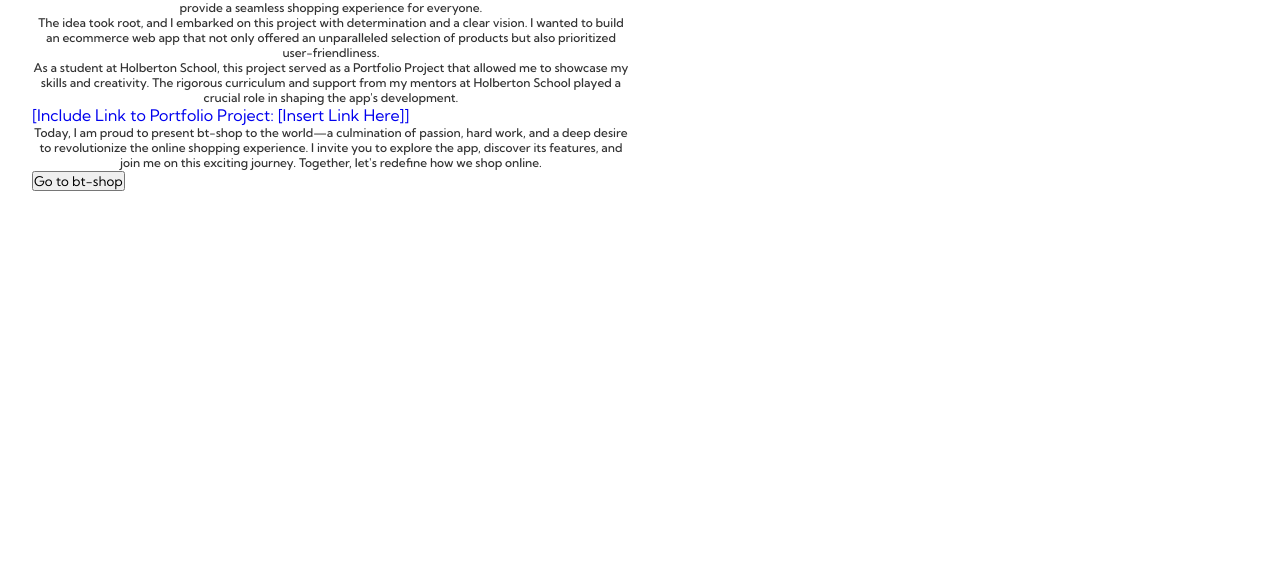
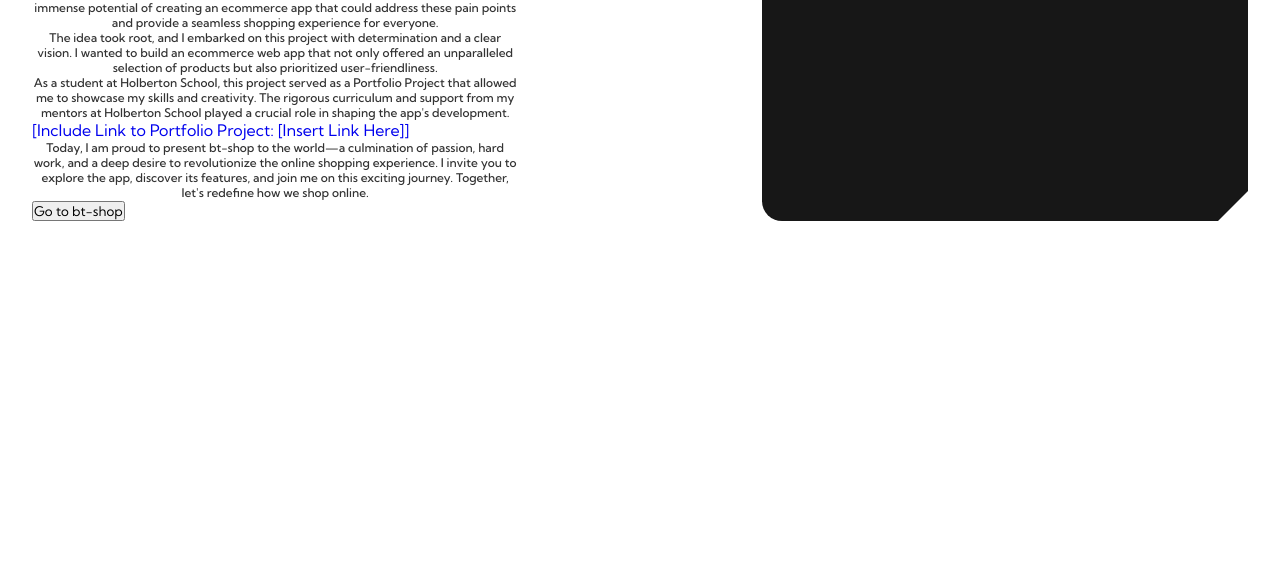
Before and after one commit to binzam/bt-shop-landing-page, a plain HTML site: page index.html in a window 1280 px wide. Shown: the part 1831-2400 px from the top of the page. Drawn offline with Linux system fonts and the light colour scheme.

Commit message:
about section

```diff
--- a/style.css
+++ b/style.css
@@ -192,14 +192,35 @@ a {
   margin: 1rem 0;
 }
 .about_section_content {
+  width: 100%;
   display: flex;
   justify-content: space-between;
 }
+.about_project{
 
+  width: 40%;
+}
 .about_project p {
   font-size: 0.75rem;
   font-weight: 500;
   color: var(--black);
-  width: 50%;
   text-align: center;
 }
+.about_me {
+  width: 40%;
+  /* height: 22.5em; */
+  background: #171717;
+  transition: 1s ease-in-out;
+  clip-path: polygon(
+    30px 0%,
+    100% 0,
+    100% calc(100% - 30px),
+    calc(100% - 30px) 100%,
+    0 100%,
+    0% 30px
+  );
+  border-top-right-radius: 20px;
+  border-bottom-left-radius: 20px;
+  display: flex;
+  flex-direction: column;
+}
```
